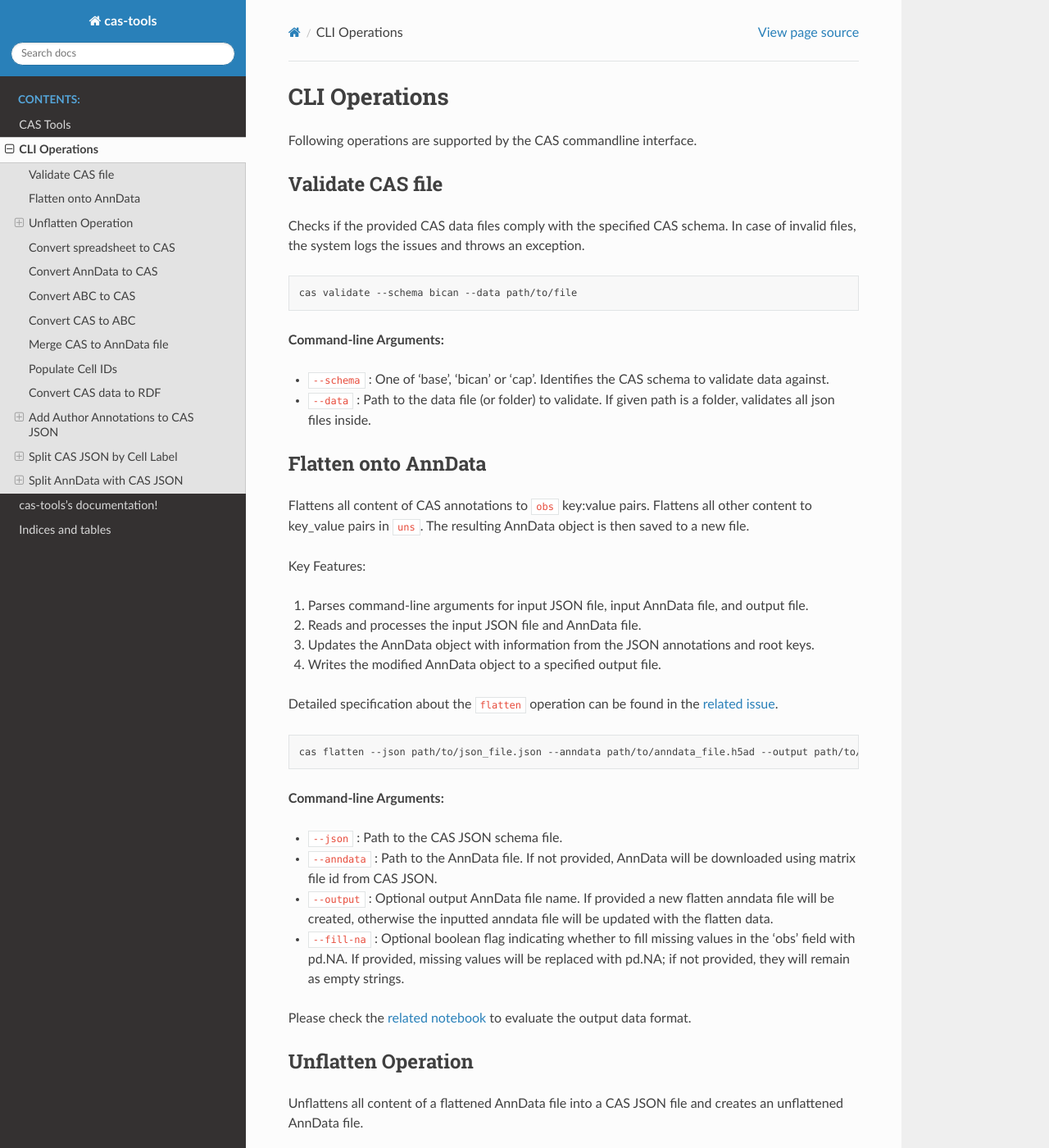
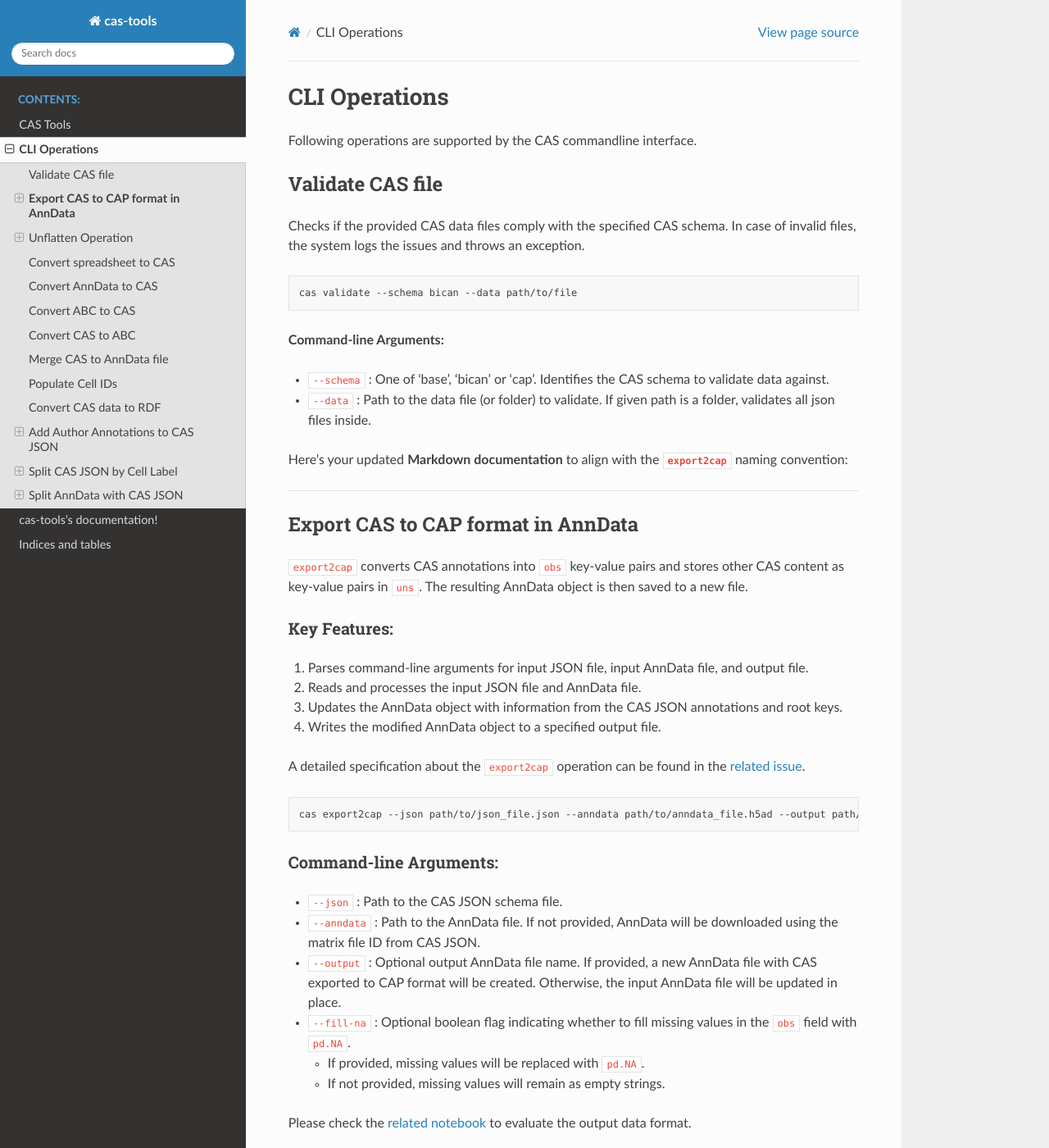
Before and after one commit to cellannotation/cas-tools, a Sphinx documentation site: the page built from docs/cli.md, in a window 1280 px wide and 1400 px high. Shown: the whole window at 82% size. Built offline with Sphinx 7.4.7 and the Read the Docs theme 3.1.0, drawn with Linux system fonts in a browser that asks for light colours.

Commit message:
Rename flatten to export2cap & add support for CAS in header

````diff
--- a/docs/cli.md
+++ b/docs/cli.md
@@ -14,32 +14,38 @@ cas validate --schema bican --data path/to/file
 - `--schema`    : One of 'base', 'bican' or 'cap'. Identifies the CAS schema to validate data against.
 - `--data`   : Path to the data file (or folder) to validate. If given path is a folder, validates all json files inside.
 
-## Flatten onto AnnData
+Here's your updated **Markdown documentation** to align with the **`export2cap`** naming convention:
 
-Flattens all content of CAS annotations to `obs` key:value pairs. Flattens all other content to key_value pairs in `uns`. The resulting AnnData object is then saved to a new file.
+---
 
-Key Features:
+## **Export CAS to CAP format in AnnData**
+
+`export2cap` converts CAS annotations into `obs` key-value pairs and stores other CAS content as key-value pairs in `uns`. The resulting AnnData object is then saved to a new file.
+
+### **Key Features:**
 1. Parses command-line arguments for input JSON file, input AnnData file, and output file.
 2. Reads and processes the input JSON file and AnnData file.
-3. Updates the AnnData object with information from the JSON annotations and root keys.
+3. Updates the AnnData object with information from the CAS JSON annotations and root keys.
 4. Writes the modified AnnData object to a specified output file.
 
-Detailed specification about the `flatten` operation can be found in the [related issue](https://github.com/cellannotation/cas-tools/issues/7).
+A detailed specification about the `export2cap` operation can be found in the [related issue](https://github.com/cellannotation/cas-tools/issues/7).
 
 ```commandline
-cas flatten --json path/to/json_file.json --anndata path/to/anndata_file.h5ad --output path/to/output_file.h5ad
+cas export2cap --json path/to/json_file.json --anndata path/to/anndata_file.h5ad --output path/to/output_file.h5ad
 ```
 
-**Command-line Arguments:**
+### **Command-line Arguments:**
 - `--json`      : Path to the CAS JSON schema file.
-- `--anndata`   : Path to the AnnData file. If not provided, AnnData will be downloaded using matrix file id from CAS JSON.
-- `--output`    : Optional output AnnData file name. If provided a new flatten anndata file will be created,
-    otherwise the inputted anndata file will be updated with the flatten data.
-- `--fill-na`   : Optional boolean flag indicating whether to fill missing values in the 'obs' field with pd.NA. If
-                    provided, missing values will be replaced with pd.NA; if not provided, they will remain as empty
-  strings.
+- `--anndata`   : Path to the AnnData file. If not provided, AnnData will be downloaded using the matrix file ID from CAS JSON.
+- `--output`    : Optional output AnnData file name. If provided, a new AnnData file with CAS exported to CAP format will be created.
+    Otherwise, the input AnnData file will be updated in place.
+- `--fill-na`   : Optional boolean flag indicating whether to fill missing values in the `obs` field with `pd.NA`.
+  - If provided, missing values will be replaced with `pd.NA`.
+  - If not provided, missing values will remain as empty strings.
 
-Please check the [related notebook](../notebooks/test_flatten.ipynb) to evaluate the output data format.
+Please check the [related notebook](../notebooks/test_export2cap.ipynb) to evaluate the output data format.
+
+---
 
 ## Unflatten Operation
 
````
Also changed, not shown: 14 other files.
